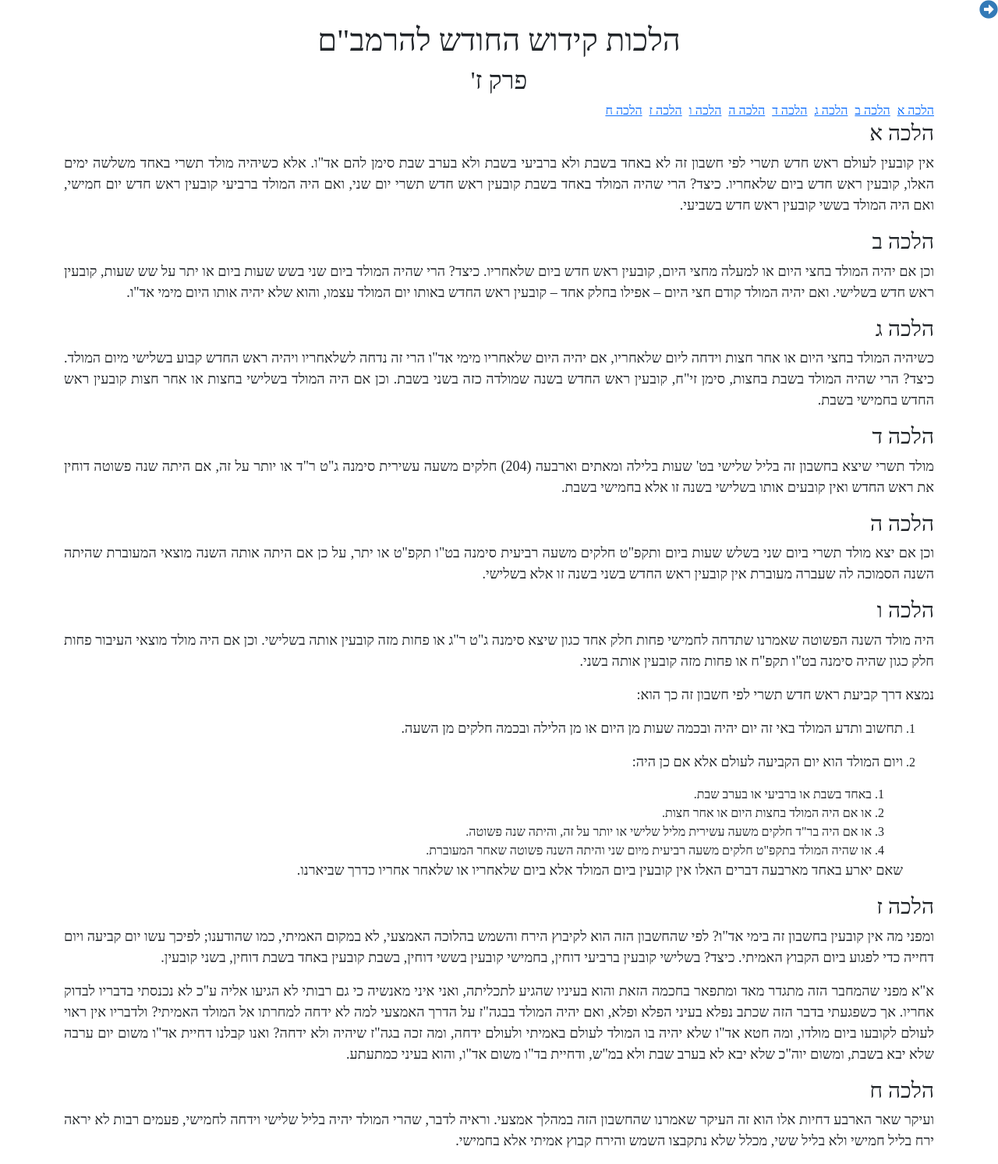
After one commit to Tuanis/kidush-hachodesh, a PHP site: page /perek7.php in a window 1280 px wide. The commit adds this page. Shown: the whole page at 78% size. Run offline with PHP 8.4, Linux system fonts and the light colour scheme; some web fonts are replaced.

Commit message:
Added perek 7, just the text Using most recent meuveret for perek 6

```diff
--- a/index.php
+++ b/index.php
@@ -16,5 +16,6 @@
 
   <ul class="list-group list-group-flush">
     <li><a href="perek6.php">פרק ו</a></li>
+    <li><a href="perek7.php">פרק ז</a></li>
   </ul>
 </body>
--- /dev/null
+++ b/perek7.php
@@ -0,0 +1,106 @@
+<!DOCTYPE html>
+<html>
+
+<head>
+  <?php
+  $title = 'קידוש החודש' . '&nbsp;|&nbsp;' . 'פרק ז';
+  include('header.php');
+  ?>
+</head>
+
+<body lang="he_IL" dir="rtl">
+  <?php
+
+  ?>
+  <a href="javascript:window.history.back();"><i class="fas fa-arrow-alt-circle-right" style="font-size: 24px; color: #337ab7;"></i></a>
+  <div class="container">
+    <h1>
+      <center>הלכות קידוש החודש להרמב"ם</center>
+    </h1>
+    <h2>
+      <center>פרק ז'</center>
+    </h2>
+
+    <a href="#7-1">הלכה א</a>&ThickSpace;
+    <a href="#7-2">הלכה ב</a>&ThickSpace;
+    <a href="#7-3">הלכה ג</a>&ThickSpace;
+    <a href="#7-4">הלכה ד</a>&ThickSpace;
+    <a href="#7-5">הלכה ה</a>&ThickSpace;
+    <a href="#7-6">הלכה ו</a>&ThickSpace;
+    <a href="#7-7">הלכה ז</a>&ThickSpace;
+    <a href="#7-8">הלכה ח</a>&ThickSpace;
+
+    <?php
+    #region Halacha 1
+    ?>
+    <h3 id="7-1">הלכה א</h3>
+    <p>אין קובעין לעולם ראש חדש תשרי לפי חשבון זה לא באחד בשבת ולא ברביעי בשבת ולא בערב שבת סימן להם אד"ו. אלא כשיהיה מולד תשרי באחד משלשה ימים האלו, קובעין ראש חדש ביום שלאחריו. כיצד? הרי שהיה המולד באחד בשבת קובעין ראש חדש תשרי יום שני, ואם היה המולד ברביעי קובעין ראש חדש יום חמישי, ואם היה המולד בששי קובעין ראש חדש בשביעי.</p>
+    <?php
+    #endregion
+    #region Halacha 2
+    ?>
+    <h3 id="7-2">הלכה ב</h3>
+    <p>וכן אם יהיה המולד בחצי היום או למעלה מחצי היום, קובעין ראש חדש ביום שלאחריו. כיצד? הרי שהיה המולד ביום שני בשש שעות ביום או יתר על שש שעות, קובעין ראש חדש בשלישי. ואם יהיה המולד קודם חצי היום – אפילו בחלק אחד – קובעין ראש החדש באותו יום המולד עצמו, והוא שלא יהיה אותו היום מימי אד"ו.</p>
+    <?php
+    #endregion
+    #region Halacha 3
+    ?>
+    <h3 id="7-3">הלכה ג</h3>
+    <p>כשיהיה המולד בחצי היום או אחר חצות וידחה ליום שלאחריו, אם יהיה היום שלאחריו מימי אד"ו הרי זה נדחה לשלאחריו ויהיה ראש החדש קבוע בשלישי מיום המולד. כיצד? הרי שהיה המולד בשבת בחצות, סימן זי"ח, קובעין ראש החדש בשנה שמולדה כזה בשני בשבת. וכן אם היה המולד בשלישי בחצות או אחר חצות קובעין ראש החדש בחמישי בשבת.</p>
+
+    <?php
+    #endregion
+    #region Halacha 5
+    ?>
+    <h3 id="7-4">הלכה ד</h3>
+    <p>מולד תשרי שיצא בחשבון זה בליל שלישי בט' שעות בלילה ומאתים וארבעה (204) חלקים משעה עשירית סימנה ג"ט ר"ד או יותר על זה, אם היתה שנה פשוטה דוחין את ראש החדש ואין קובעים אותו בשלישי בשנה זו אלא בחמישי בשבת.</p>
+    <?php
+    #endregion
+    #region Halacha 5
+    ?>
+    <h3 id="7-5">הלכה ה</h3>
+    <p>וכן אם יצא מולד תשרי ביום שני בשלש שעות ביום ותקפ"ט חלקים משעה רביעית סימנה בט"ו תקפ"ט או יתר, על כן אם היתה אותה השנה מוצאי המעוברת שהיתה השנה הסמוכה לה שעברה מעוברת אין קובעין ראש החדש בשני בשנה זו אלא בשלישי.</p>
+
+    <?php
+    #endregion
+    #region Halacha 6
+    ?>
+    <h3 id="7-6">הלכה ו</h3>
+    <p>היה מולד השנה הפשוטה שאמרנו שתדחה לחמישי פחות חלק אחד כגון שיצא סימנה ג"ט ר"ג או פחות מזה קובעין אותה בשלישי. וכן אם היה מולד מוצאי העיבור פחות חלק כגון שהיה סימנה בט"ו תקפ"ח או פחות מזה קובעין אותה בשני.</p>
+    <p>נמצא דרך קביעת ראש חדש תשרי לפי חשבון זה כך הוא:</p>
+    <ol>
+      <li>
+        <p>תחשוב ותדע המולד באי זה יום יהיה ובכמה שעות מן היום או מן הלילה ובכמה חלקים מן השעה.</p>
+      </li>
+      <li>
+        <p>ויום המולד הוא יום הקביעה לעולם אלא אם כן היה:</p>
+        <ol>
+          <li>באחד בשבת או ברביעי או בערב שבת.</li>
+          <li>או אם היה המולד בחצות היום או אחר חצות.</li>
+          <li>או אם היה בר"ד חלקים משעה עשירית מליל שלישי או יותר על זה, והיתה שנה פשוטה.</li>
+          <li>או שהיה המולד בתקפ"ט חלקים משעה רביעית מיום שני והיתה השנה פשוטה שאחר המעוברת.</li>
+        </ol>
+        <p>שאם יארע באחד מארבעה דברים האלו אין קובעין ביום המולד אלא ביום שלאחריו או שלאחר אחריו כדרך שביארנו.</p>
+      </li>
+    </ol>
+    <?php
+    #endregion
+    #region Halacha 7
+    ?>
+    <h3 id="7-7">הלכה ז</h3>
+    <p>ומפני מה אין קובעין בחשבון זה בימי אד"ו? לפי שהחשבון הזה הוא לקיבוץ הירח והשמש בהלוכה האמצעי, לא במקום האמיתי, כמו שהודענו; לפיכך עשו יום קביעה ויום דחייה כדי לפגוע ביום הקבוץ האמיתי. כיצד? בשלישי קובעין ברביעי דוחין, בחמישי קובעין בששי דוחין, בשבת קובעין באחד בשבת דוחין, בשני קובעין.</p>
+    <p class="raavad">א"א מפני שהמחבר הזה מתגדר מאד ומתפאר בחכמה הזאת והוא בעיניו שהגיע לתכליתה, ואני איני מאנשיה כי גם רבותי לא הגיעו אליה ע"כ לא נכנסתי בדבריו לבדוק אחריו. אך כשפגעתי בדבר הזה שכתב נפלא בעיני הפלא ופלא, ואם יהיה המולד בבגה"ז על הדרך האמצעי למה לא ידחה למחרתו אל המולד האמיתי? ולדבריו אין ראוי לעולם לקובעו ביום מולדו, ומה חטא אד"ו שלא יהיה בו המולד לעולם באמיתי ולעולם ידחה, ומה זכה בגה"ז שיהיה ולא ידחה? ואנו קבלנו דחיית אד"ו משום יום ערבה שלא יבא בשבת, ומשום יוה"כ שלא יבא לא בערב שבת ולא במ"ש, ודחיית בד"ו משום אד"ו, והוא בעיני כמתעתע.</p>
+    <?php
+    #endregion
+    #region Halacha 8
+    ?>
+    <h3 id="7-8">הלכה ח</h3>
+    <p>ועיקר שאר הארבע דחיות אלו הוא זה העיקר שאמרנו שהחשבון הזה במהלך אמצעי. וראיה לדבר, שהרי המולד יהיה בליל שלישי וידחה לחמישי, פעמים רבות לא יראה ירח בליל חמישי ולא בליל ששי, מכלל שלא נתקבצו השמש והירח קבוץ אמיתי אלא בחמישי.</p>
+
+    <?php
+    #endregion
+    ?>
+
+</body>
+<script type="text/javascript">
+</script>
```
Also changed, not shown: calculate_rosh_hashana.php (+6 -16 lines), perek6.php (+20 -21 lines), year.php (+46 -0 lines).
